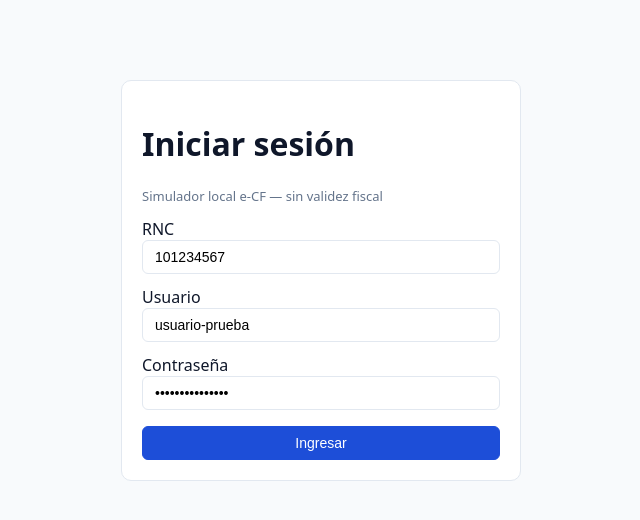
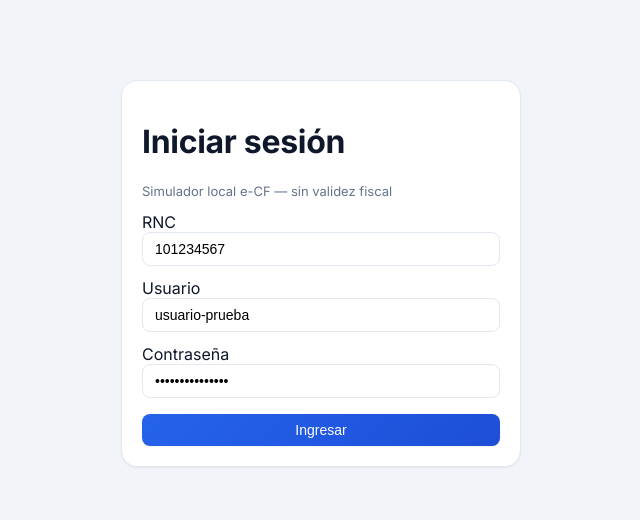
Before and after one commit to hlopezrd/e-ncf-simulator, a React (Vite) app in the folder frontend/: page /login in a window 1280 px wide. Shown: the top 520 px of the page, without its empty margins (319-959 px from the left). Built offline with nearby package versions, Linux system fonts and the light colour scheme.

Commit message:
style: modernize frontend UI (gradients, shadows, cards, badges)

```diff
--- a/frontend/src/index.css
+++ b/frontend/src/index.css
@@ -1,19 +1,28 @@
+@import url("https://fonts.googleapis.com/css2?family=Inter:wght@400;500;600;700&display=swap");
+
 :root {
-  --color-primary: #1d4ed8;
-  --color-primary-hover: #1e40af;
-  --color-success: #15803d;
-  --color-warning: #b45309;
-  --color-danger: #b91c1c;
-  --color-info: #0369a1;
-  --color-background: #f8fafc;
+  --color-primary: #2563eb;
+  --color-primary-hover: #1d4ed8;
+  --color-primary-light: #dbeafe;
+  --color-success: #16a34a;
+  --color-success-light: #dcfce7;
+  --color-warning: #d97706;
+  --color-warning-light: #fef3c7;
+  --color-danger: #dc2626;
+  --color-danger-light: #fee2e2;
+  --color-info: #0891b2;
+  --color-info-light: #cffafe;
+
+  --color-background: #f1f5f9;
   --color-surface: #ffffff;
+  --color-surface-alt: #f8fafc;
   --color-border: #e2e8f0;
   --color-text: #0f172a;
   --color-muted: #64748b;
 
-  --radius-sm: 6px;
-  --radius-md: 10px;
-  --radius-lg: 14px;
+  --radius-sm: 8px;
+  --radius-md: 12px;
+  --radius-lg: 16px;
 
   --space-1: 4px;
   --space-2: 8px;
@@ -21,19 +30,27 @@
   --space-4: 16px;
   --space-5: 20px;
   --space-6: 24px;
+  --space-8: 32px;
+
+  --shadow-sm: 0 1px 2px rgba(15, 23, 42, 0.06);
+  --shadow-md: 0 4px 12px rgba(15, 23, 42, 0.08);
+  --shadow-lg: 0 12px 32px rgba(15, 23, 42, 0.12);
+
+  --transition: 150ms ease;
 }
 
 * { box-sizing: border-box; }
 
 body {
   margin: 0;
-  font-family: system-ui, -apple-system, Segoe UI, Roboto, sans-serif;
+  font-family: "Inter", system-ui, -apple-system, Segoe UI, Roboto, sans-serif;
   background: var(--color-background);
   color: var(--color-text);
+  -webkit-font-smoothing: antialiased;
 }
 
-a { color: var(--color-primary); text-decoration: none; }
-a:hover { text-decoration: underline; }
+a { color: var(--color-primary); text-decoration: none; transition: color var(--transition); }
+a:hover { color: var(--color-primary-hover); }
 
 button {
   cursor: pointer;
@@ -43,42 +60,74 @@ button {
   padding: var(--space-2) var(--space-4);
   border-radius: var(--radius-sm);
   font-size: 14px;
+  font-weight: 500;
+  transition: all var(--transition);
 }
 
+button:hover { border-color: var(--color-primary); color: var(--color-primary); }
+
 button.primary {
-  background: var(--color-primary);
+  background: linear-gradient(135deg, var(--color-primary), var(--color-primary-hover));
   color: #fff;
-  border-color: var(--color-primary);
+  border: none;
+  box-shadow: var(--shadow-sm);
 }
 
-button.primary:hover { background: var(--color-primary-hover); }
+button.primary:hover {
+  transform: translateY(-1px);
+  box-shadow: var(--shadow-md);
+}
 
-input {
+button.danger {
+  background: var(--color-danger);
+  color: #fff;
+  border: none;
+}
+
+input, select, textarea {
   padding: var(--space-2) var(--space-3);
   border: 1px solid var(--color-border);
   border-radius: var(--radius-sm);
   font-size: 14px;
   width: 100%;
+  background: var(--color-surface);
+  transition: border-color var(--transition), box-shadow var(--transition);
+}
+
+input:focus, select:focus, textarea:focus {
+  outline: none;
+  border-color: var(--color-primary);
+  box-shadow: 0 0 0 3px var(--color-primary-light);
 }
 
 .card {
   background: var(--color-surface);
   border: 1px solid var(--color-border);
-  border-radius: var(--radius-md);
+  border-radius: var(--radius-lg);
   padding: var(--space-5);
+  box-shadow: var(--shadow-sm);
+  transition: box-shadow var(--transition), transform var(--transition);
 }
 
+.card:hover { box-shadow: var(--shadow-md); }
+
+.card.elevated { box-shadow: var(--shadow-md); }
+
 .badge {
-  display: inline-block;
-  padding: 2px 8px;
+  display: inline-flex;
+  align-items: center;
+  gap: 4px;
+  padding: 3px 10px;
   border-radius: 999px;
   font-size: 12px;
   font-weight: 600;
+  letter-spacing: 0.2px;
 }
-.badge.success { background: #dcfce7; color: var(--color-success); }
-.badge.danger { background: #fee2e2; color: var(--color-danger); }
-.badge.warning { background: #fef3c7; color: var(--color-warning); }
-.badge.info { background: #e0f2fe; color: var(--color-info); }
+.badge.success { background: var(--color-success-light); color: var(--color-success); }
+.badge.danger { background: var(--color-danger-light); color: var(--color-danger); }
+.badge.warning { background: var(--color-warning-light); color: var(--color-warning); }
+.badge.info { background: var(--color-info-light); color: var(--color-info); }
+.badge.primary { background: var(--color-primary-light); color: var(--color-primary); }
 
 .layout {
   display: flex;
@@ -86,35 +135,88 @@ input {
 }
 
 .sidebar {
-  width: 240px;
-  background: #0f172a;
+  width: 250px;
+  background: linear-gradient(180deg, #0f172a 0%, #1e293b 100%);
   color: #e2e8f0;
-  padding: var(--space-4);
+  padding: var(--space-5) var(--space-3);
   flex-shrink: 0;
+  box-shadow: 2px 0 12px rgba(0,0,0,0.08);
 }
 
-.sidebar a { color: #e2e8f0; display: block; padding: var(--space-2) var(--space-3); border-radius: var(--radius-sm); }
-.sidebar a:hover { background: #1e293b; text-decoration: none; }
-.sidebar a.active { background: var(--color-primary); }
+.sidebar h2 {
+  margin: 0 0 var(--space-5);
+  font-size: 18px;
+  font-weight: 700;
+  color: #fff;
+  letter-spacing: -0.3px;
+}
+
+.sidebar a {
+  color: #cbd5e1;
+  display: flex;
+  align-items: center;
+  gap: var(--space-2);
+  padding: var(--space-2) var(--space-3);
+  border-radius: var(--radius-sm);
+  margin-bottom: 2px;
+  font-size: 14px;
+  font-weight: 500;
+  transition: all var(--transition);
+}
+
+.sidebar a:hover {
+  background: rgba(255,255,255,0.08);
+  color: #fff;
+  text-decoration: none;
+}
+
+.sidebar a.active {
+  background: linear-gradient(135deg, var(--color-primary), var(--color-primary-hover));
+  color: #fff;
+  box-shadow: 0 2px 8px rgba(37, 99, 235, 0.3);
+}
+
+.sidebar button {
+  margin-top: var(--space-4);
+  width: 100%;
+  background: rgba(255,255,255,0.08);
+  color: #cbd5e1;
+  border: 1px solid rgba(255,255,255,0.12);
+}
+
+.sidebar button:hover {
+  background: rgba(220,38,38,0.15);
+  color: #fca5a5;
+  border-color: rgba(220,38,38,0.3);
+}
 
 .main {
   flex: 1;
   display: flex;
   flex-direction: column;
+  min-width: 0;
 }
 
 .header {
   background: var(--color-surface);
   border-bottom: 1px solid var(--color-border);
-  padding: var(--space-3) var(--space-5);
+  padding: var(--space-3) var(--space-6);
   display: flex;
   align-items: center;
   justify-content: space-between;
+  box-shadow: var(--shadow-sm);
+  position: sticky;
+  top: 0;
+  z-index: 10;
+  backdrop-filter: blur(8px);
 }
 
 .content {
-  padding: var(--space-5);
+  padding: var(--space-6);
   flex: 1;
+  max-width: 1400px;
+  width: 100%;
+  margin: 0 auto;
 }
 
 .toast {
@@ -125,8 +227,14 @@ input {
   color: #fff;
   padding: var(--space-3) var(--space-5);
   border-radius: var(--radius-md);
-  box-shadow: 0 4px 12px rgba(0,0,0,0.15);
+  box-shadow: var(--shadow-lg);
   z-index: 1000;
+  animation: slideIn 0.2s ease;
+}
+
+@keyframes slideIn {
+  from { transform: translateY(20px); opacity: 0; }
+  to { transform: translateY(0); opacity: 1; }
 }
 
 .skeleton {
@@ -141,7 +249,37 @@ input {
   100% { background-position: -200% 0; }
 }
 
+h1, h2, h3 { letter-spacing: -0.3px; }
+
+table {
+  width: 100%;
+  border-collapse: collapse;
+  background: var(--color-surface);
+  border-radius: var(--radius-md);
+  overflow: hidden;
+  box-shadow: var(--shadow-sm);
+}
+
+th, td {
+  padding: var(--space-3) var(--space-4);
+  text-align: left;
+  border-bottom: 1px solid var(--color-border);
+  font-size: 14px;
+}
+
+th {
+  background: var(--color-surface-alt);
+  font-weight: 600;
+  color: var(--color-muted);
+  font-size: 12px;
+  text-transform: uppercase;
+  letter-spacing: 0.5px;
+}
+
+tr:hover td { background: var(--color-surface-alt); }
+
 @media (max-width: 768px) {
   .sidebar { width: 100%; }
   .layout { flex-direction: column; }
+  .content { padding: var(--space-4); }
 }
--- a/frontend/src/pages/Dashboard.tsx
+++ b/frontend/src/pages/Dashboard.tsx
@@ -7,26 +7,49 @@ export function Dashboard() {
     queryFn: healthApi.check,
   });
 
+  const metrics = [
+    { label: "Total e-CF", value: "—", color: "primary" },
+    { label: "Aceptados", value: "—", color: "success" },
+    { label: "Rechazados", value: "—", color: "danger" },
+    { label: "Condicionales", value: "—", color: "warning" },
+  ];
+
   return (
     <div>
-      <h1>Dashboard</h1>
-      <div className="card" style={{ marginBottom: "var(--space-4)" }}>
+      <h1 style={{ marginBottom: "var(--space-5)" }}>Dashboard</h1>
+
+      <div
+        style={{
+          display: "grid",
+          gridTemplateColumns: "repeat(auto-fit, minmax(200px, 1fr))",
+          gap: "var(--space-4)",
+          marginBottom: "var(--space-6)",
+        }}
+      >
+        {metrics.map((m) => (
+          <div key={m.label} className="card elevated">
+            <div style={{ color: "var(--color-muted)", fontSize: 13, marginBottom: 4 }}>
+              {m.label}
+            </div>
+            <div style={{ fontSize: 28, fontWeight: 700, color: `var(--color-${m.color})` }}>
+              {m.value}
+            </div>
+          </div>
+        ))}
+      </div>
+
+      <div className="card">
         <h3>Estado del sistema</h3>
         {isLoading && <div className="skeleton" style={{ height: 20, width: 200 }} />}
         {error && <p style={{ color: "var(--color-danger)" }}>Error al consultar salud</p>}
         {data && (
-          <p>
-            <span className="badge success">{data.status}</span>{" "}
-            {data.service} — {data.timestamp}
+          <p style={{ display: "flex", alignItems: "center", gap: "var(--space-2)" }}>
+            <span className="badge success">{data.status}</span>
+            <span style={{ color: "var(--color-muted)" }}>
+              {data.service} — {data.timestamp}
+            </span>
           </p>
         )}
-      </div>
-      <div className="card">
-        <h3>Métricas (pendiente)</h3>
-        <p style={{ color: "var(--color-muted)" }}>
-          Total e-CF, aceptados, rechazados y condicionales se mostrarán aquí cuando
-          el backend exponga el endpoint de listado.
-        </p>
       </div>
     </div>
   );
```
